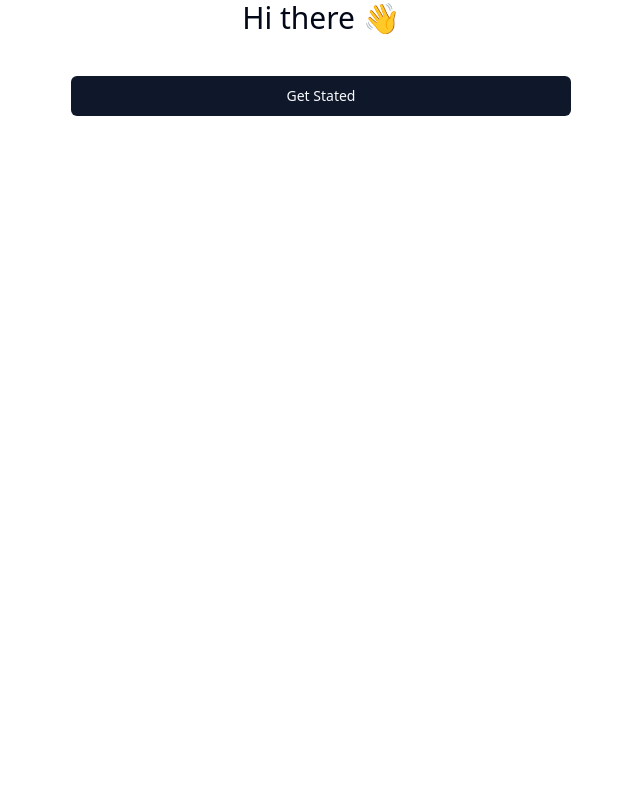
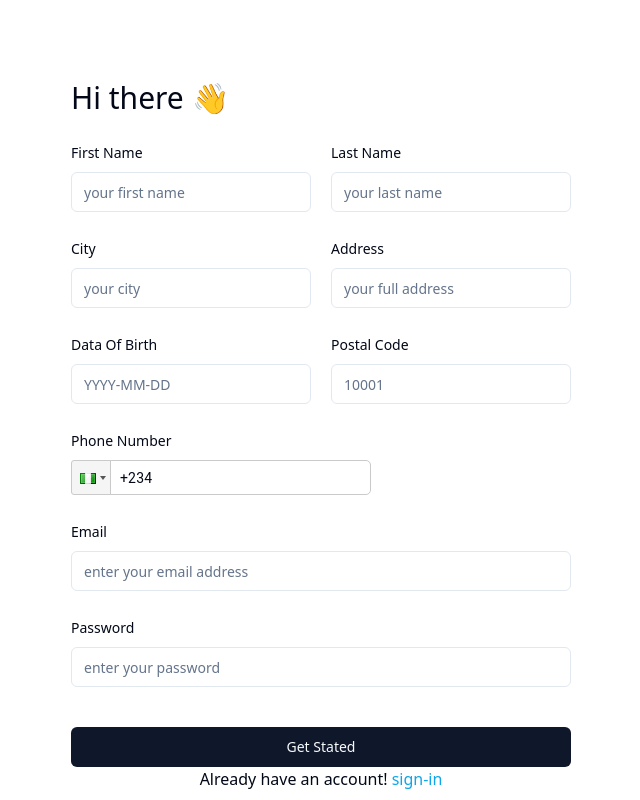
Before and after one commit to rtom03/erp-system, a Next.js app: page /sign-up in a window 1280 px wide. Shown: the whole page, without its empty margins (319-959 px from the left). Built offline with nearby package versions, Linux system fonts and the light colour scheme.

Commit message:
implement sign-in & sign-up ui

```diff
--- a/app/(root)/layout.tsx
+++ b/app/(root)/layout.tsx
@@ -1,5 +1,7 @@
+'use client'
 import AuthForm from '@/components/AuthForm';
 import Navbar from '@/components/Navbar';
+import { useRouter } from 'next/navigation';
 import React, { ReactNode } from 'react'
 
 
@@ -9,9 +11,16 @@ export default async function RootLayout({
     children: ReactNode;
 
 }>) {
+
+    const router = useRouter()
+
+    const user = false;
+
+    if (!user)
+        router.push('/sign-in')
     return (
         <div>
-            <Navbar />
+            <Navbar user={user} />
             {children}
         </div>
     )
--- a/app/lib/utils.ts
+++ b/app/lib/utils.ts
@@ -23,5 +23,7 @@ export enum FormFieldType {
   PHONE_INPUT = 'phone',
   TEXTAREA = 'textarea',
   SELECT = 'select',
-  SKELETON = 'skeleton'
+  SKELETON = 'skeleton',
+  TEXT = 'text',
+  DATE_PICKER = 'datePicker'
 }
--- a/components/CustomForm.tsx
+++ b/components/CustomForm.tsx
@@ -11,6 +11,11 @@ import {
 import { FormFieldType } from '../app/lib/utils'
 import { Input } from './ui/input'
 import { FormProps } from '@/types'
+import Image from 'next/image'
+import PhoneInput from 'react-phone-input-2'
+import 'react-phone-input-2/lib/style.css'
+import DatePicker from "react-datepicker";
+import "react-datepicker/dist/react-datepicker.css";
 
 
 const RenderField = ({ field, props }: { field: any, props: FormProps }) => {
@@ -18,13 +23,56 @@ const RenderField = ({ field, props }: { field: any, props: FormProps }) => {
         case FormFieldType.INPUT:
             return (
                 <div>
+                    {props.iconSrc && (
+                        <Image
+                            src={props.iconSrc}
+                            alt='circle'
+                            width={30}
+                            height={30}
+                        />
+                    )}
                     <FormControl>
-                        <div>
-                            <Input type={props.name === 'email' ? 'email' : 'password'} placeholder={props.placeholder} className='w-[500px]' />
-                        </div>
-
+                        <Input type={props.name === 'email' ? 'email' : 'password'} placeholder={props.placeholder} className='w-[500px]' />
                     </FormControl>
                 </div>
+            )
+
+        case FormFieldType.TEXT:
+            return (
+                <FormControl>
+                    <div>
+                        <Input type='text' placeholder={props.placeholder} className='w-60 outline-none' />
+                    </div>
+                </FormControl>
+
+            )
+
+        case FormFieldType.PHONE_INPUT:
+            return (
+                <FormControl>
+                    <PhoneInput
+                        country={'ng'}
+                        value={field.value}
+                        onChange={field.onChange}
+                        placeholder={props.placeholder}
+                    // className='mt-2 h-11 bg-white rounded-md px-3 text-sm border '
+                    />
+
+                </FormControl>
+            )
+
+        case FormFieldType.DATE_PICKER:
+            return (
+                <FormControl>
+                    <DatePicker
+                        selected={field.value}
+                        onChange={(date) => field.onChange(date)}
+                        dateFormat={props.dateFormat ?? 'MM/DD/YYYY'}
+                        showTimeSelect={props.showTimeSelect ?? false}
+                        timeInputLabel='Time'
+                        wrapperClassName='date-picker'
+                    />
+                </FormControl>
             )
     }
 }
--- a/components/FormValidate.tsx
+++ b/components/FormValidate.tsx
@@ -20,6 +20,8 @@ import Image from "next/image"
 import prof from '@/public/prof.svg'
 import ClickButton from "./ClickButton"
 import { AuthProps } from "@/types"
+import Link from "next/link"
+
 
 
 export const FormValidate = ({ type }: AuthProps) => {
@@ -39,18 +41,81 @@ export const FormValidate = ({ type }: AuthProps) => {
 
     return (
         <Form {...form} >
-            <form onSubmit={form.handleSubmit(onSubmit)} className="flex  flex-col justify-start items-center">
-                <div className="flex flex-col gap-10">
+            <form onSubmit={form.handleSubmit(onSubmit)} className="flex  flex-col justify-center items-center mt-20 ">
+                <div className="flex flex-col gap-6">
                     <h1 className=" text-3xl">Hi there 👋</h1>
-
                     {type === 'sign-in' && (
                         <>
+                            <h1 className=" text-3xl">Welcome back 😊 </h1>
+                        </>
+                    )}
+                    {type === 'sign-up' && (
+                        <>
+                            <div className="flex flex-row  justify-between">
+                                <CustomForm
+                                    name='firstName'
+                                    control={form.control}
+                                    fieldtype={FormFieldType.TEXT}
+                                    label="First Name"
+                                    placeholder="your first name"
+                                />
+                                <CustomForm
+                                    name='lastName'
+                                    control={form.control}
+                                    fieldtype={FormFieldType.TEXT}
+                                    label="Last Name"
+                                    placeholder="your last name"
+                                />
+                            </div>
+                            <div className="flex flex-row  justify-between">
+                                <CustomForm
+                                    name='city'
+                                    control={form.control}
+                                    fieldtype={FormFieldType.TEXT}
+                                    label="City"
+                                    placeholder="your city"
+                                />
+                                <CustomForm
+                                    name='address'
+                                    control={form.control}
+                                    fieldtype={FormFieldType.TEXT}
+                                    label="Address"
+                                    placeholder="your full address"
+                                />
+                            </div>
+
+                            <div className="flex flex-row  justify-between">
+                                <CustomForm
+                                    name='dateOfBirth'
+                                    control={form.control}
+                                    fieldtype={FormFieldType.TEXT}
+                                    label="Data Of Birth"
+                                    placeholder="YYYY-MM-DD"
+                                />
+                                <CustomForm
+                                    name='postalCode'
+                                    control={form.control}
+                                    fieldtype={FormFieldType.TEXT}
+                                    label="Postal Code"
+                                    placeholder="10001"
+                                />
+                            </div>
+                        </>
+                    )}
+                    <CustomForm
+                        fieldtype={FormFieldType.PHONE_INPUT}
+                        name='phone'
+                        control={form.control}
+                        label="Phone Number"
+                        placeholder="(9016) 672 168"
+                    />
                     <CustomForm
                         name='email'
                         control={form.control}
                         fieldtype={FormFieldType.INPUT}
                         label="Email"
                         placeholder="enter your email address"
+
                     />
                     <CustomForm
                         name='password'
@@ -59,15 +124,17 @@ export const FormValidate = ({ type }: AuthProps) => {
                         label="Password"
                         placeholder="enter your password"
                     />
-                        </>
-                    )}
 
                 </div>
-                <ClickButton isLoading={false}>Get Stated</ClickButton>
-
-
-
-
+                <ClickButton isLoading={false}> Get Stated</ClickButton>
+                <footer>
+                    <p>
+                        {type === 'sign-in' ? 'Dont have an account?' : 'Already have an account!'}&nbsp;
+                        <Link href={type === 'sign-in' ? '/sign-up' : '/sign-in'} className="text-sky-500">
+                            {type === 'sign-in' ? 'sign-up' : 'sign-in'}
+                        </Link>
+                    </p>
+                </footer>
             </form>
         </Form>
     )
--- a/package.json
+++ b/package.json
@@ -17,8 +17,11 @@
     "lucide-react": "^0.427.0",
     "next": "14.2.5",
     "react": "^18",
+    "react-datepicker": "^7.3.0",
     "react-dom": "^18",
     "react-hook-form": "^7.52.2",
+    "react-phone-input-2": "^2.15.1",
+    "react-phone-number-input": "^3.4.5",
     "react-toastify": "^10.0.5",
     "tailwind-merge": "^2.5.2",
     "tailwindcss-animate": "^1.0.7",
--- a/tailwind.config.ts
+++ b/tailwind.config.ts
@@ -7,7 +7,7 @@ const config = {
     './components/**/*.{ts,tsx}',
     './app/**/*.{ts,tsx}',
     './src/**/*.{ts,tsx}',
-	],
+  ],
   prefix: "",
   theme: {
     container: {
@@ -19,6 +19,7 @@ const config = {
     },
     extend: {
       colors: {
+        'dark-600': '#4A5568',
         border: "hsl(var(--border))",
         input: "hsl(var(--input))",
         ring: "hsl(var(--ring))",
--- a/types/index.d.ts
+++ b/types/index.d.ts
@@ -23,7 +23,7 @@ declare type User = {
 }
 
 declare interface NavbarProps {
-    user?: User
+    user?: boolean
 }
 
 interface FormProps {
@@ -38,7 +38,8 @@ interface FormProps {
     dateFormat?: string;
     disabled?: boolean
     showTimeSelect?: boolean;
-
+    dateFormat?: string,
+    showTimeSelect?: boolean,
 }
 
 interface ButtonProps {
```
Also changed, not shown: app/globals.css (+79 -72 lines), 1 other file (tests, documents, lock files or other folders). Lines whose indentation alone changed are shown as unchanged.
